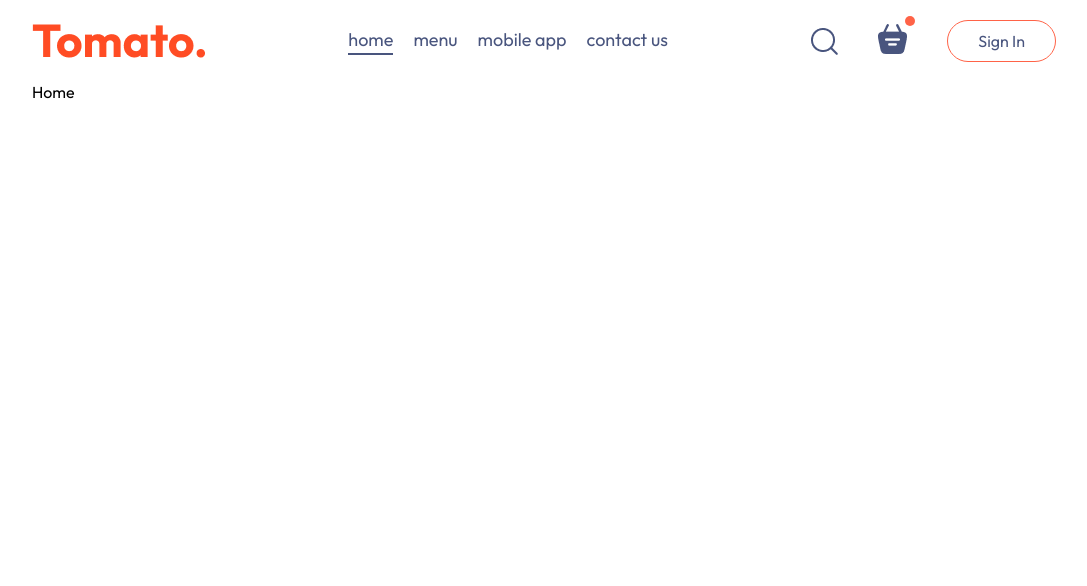
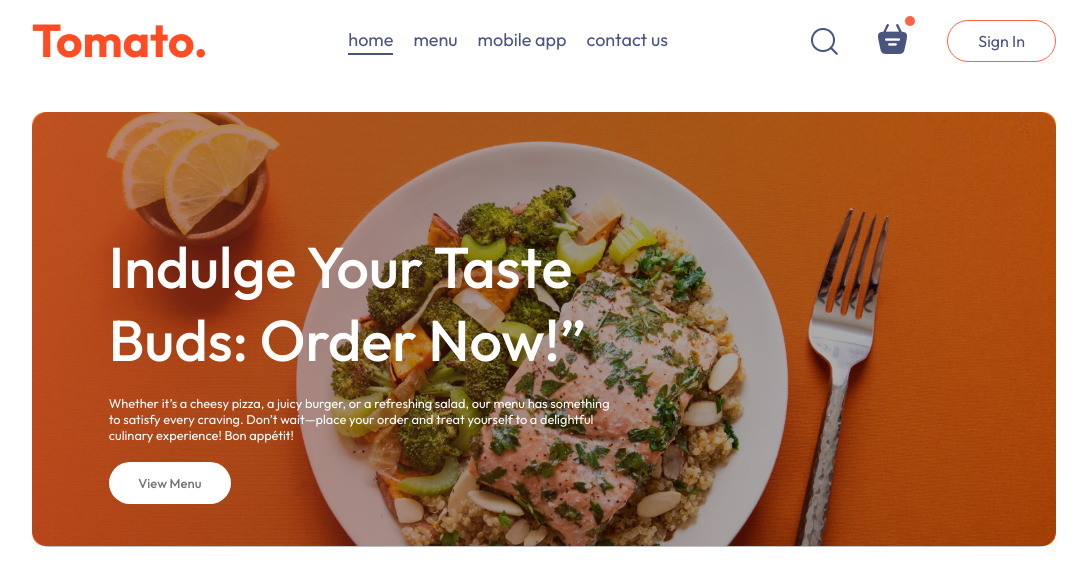
Before and after one commit to sanilal/Food-Delivery-App-Using-React-JS, a React (Vite) app in the folder frontend/: page / in a window 1280 px wide. Shown: the top 586 px of the page, without its empty margins (96-1183 px from the left). Built offline with nearby package versions, Linux system fonts and the light colour scheme.

Commit message:
header component added

```diff
--- /dev/null
+++ b/frontend/src/components/Header/Header.css
@@ -0,0 +1,47 @@
+.header {
+    height: 34vw;
+    margin:  30px auto;
+    background: url('/header_img.png') no-repeat;
+    background-size: contain;
+    position: relative;
+}
+.header::before {
+    content: "";
+    position: absolute;
+    width: 100%;
+    height: 100%;
+    top: 0;
+    left: 0;
+    background-color: rgba(0, 0, 0, 0.25);
+    border-radius: 17px;
+}
+.header-contents {
+    position: absolute;
+    display: flex;
+    flex-direction: column;
+    align-items: start;
+    gap: 1.5vw;
+    max-width: 50%;
+    bottom: 10%;
+    left: 6vw;
+    animation: fadeIn 3s;
+}
+.header-contents h2 {
+    font-weight: 500;
+    color: white;
+    font-size: max(4.5vw,22px);
+}
+.header-contents p {
+    color: white;
+    font-size: 1vw;
+}
+.header-contents button {
+    border: none;
+    color: #747474;
+    font-weight: 500;
+    padding: 1vw 2.3vw;
+    background-color: white;
+    font-size: max(1vw,13px);
+    border-radius: 50px;
+    cursor: pointer;
+}
--- /dev/null
+++ b/frontend/src/components/Header/Header.jsx
@@ -0,0 +1,16 @@
+import React from 'react'
+import './Header.css'
+
+const Header = () => {
+  return (
+    <header className='header'>
+        <div className="header-contents">
+            <h2>Indulge Your Taste Buds: Order Now!”</h2>
+            <p>Whether it’s a cheesy pizza, a juicy burger, or a refreshing salad, our menu has something to satisfy every craving. Don’t wait—place your order and treat yourself to a delightful culinary experience! Bon appétit!  </p>
+            <button>View Menu</button>
+        </div>
+    </header>
+  )
+}
+
+export default Header
--- a/frontend/src/index.css
+++ b/frontend/src/index.css
@@ -16,3 +16,12 @@ a {
   width: 80%;
   margin: auto;
 }
+
+@keyframes fadeIn {
+  0%{
+    opacity: 0;
+  }
+  100% {
+    opacity: 1;
+  }
+}
--- a/frontend/src/pages/Home/Home.jsx
+++ b/frontend/src/pages/Home/Home.jsx
@@ -1,9 +1,12 @@
 import React from 'react'
 import './Home.css'
+import Header from '../../components/Header/Header'
 
 const Home = () => {
   return (
-    <div>Home</div>
+    <div>
+      <Header />
+    </div>
   )
 }
 
```
Also changed, not shown: frontend/public/header_img.png (added).
